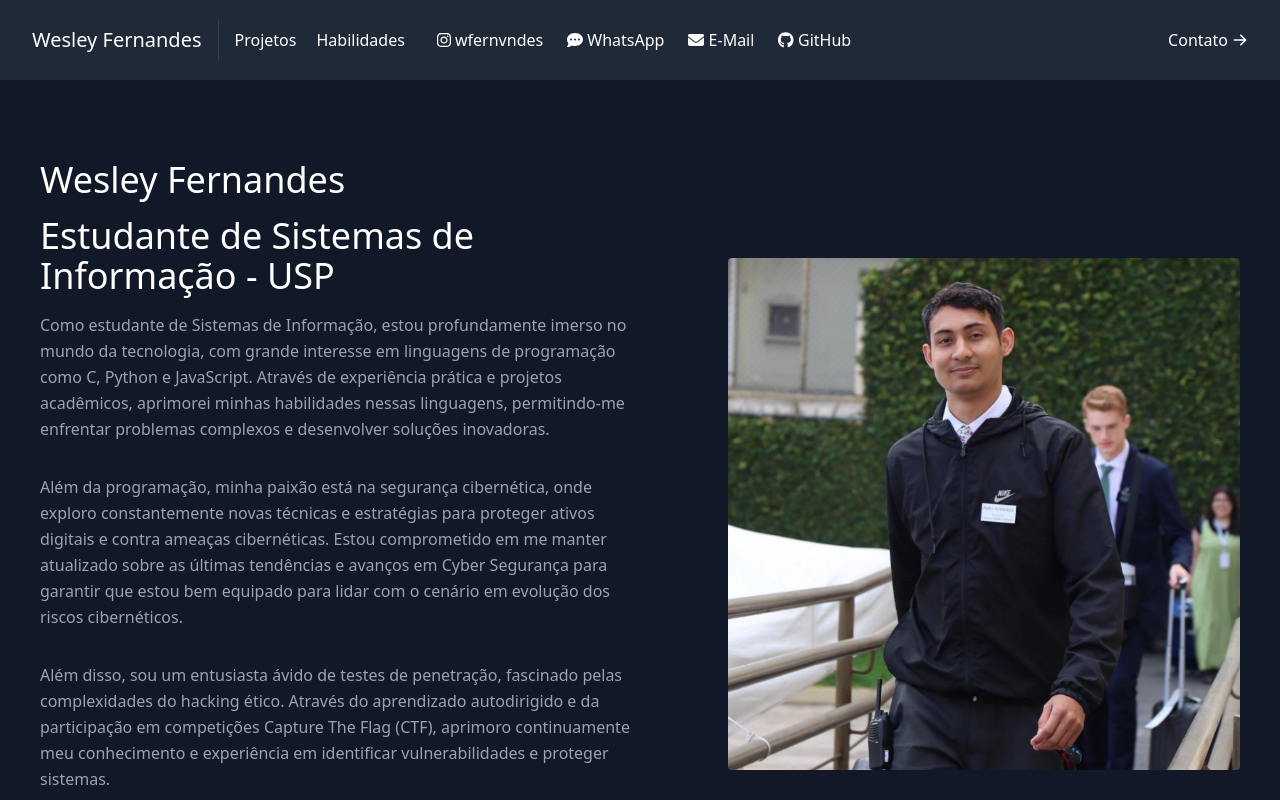
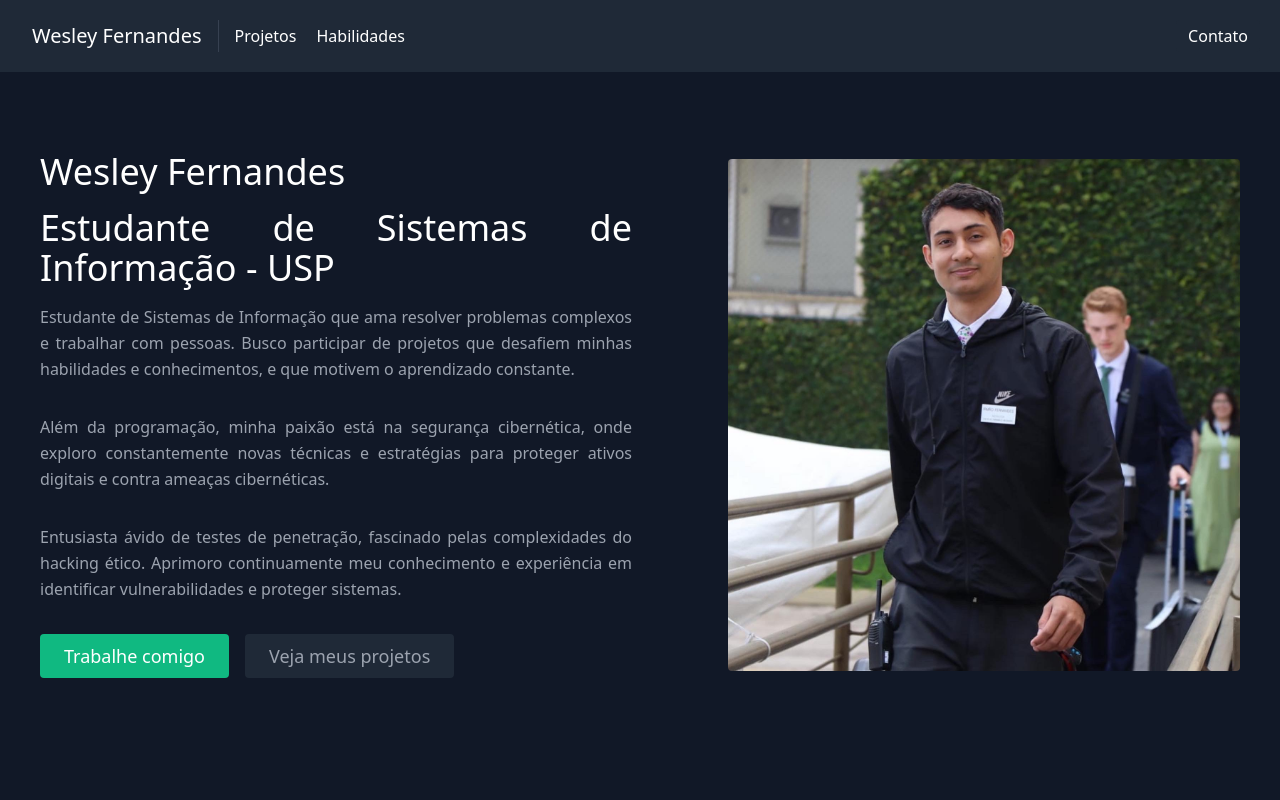
Before and after one commit to Holdrulff/portfolio, a React (Create React App) app: page / in a window 1280 px wide. Shown: the top 800 px of the page. Built offline with nearby package versions, Linux system fonts and the light colour scheme.

Commit message:
adjustments

```diff
--- a/src/components/About.jsx
+++ b/src/components/About.jsx
@@ -6,39 +6,34 @@ export default function About() {
       <div className="container mx-auto flex px-10 py-20 md:flex-row flex-col items-center">
         <div className="lg:flex-grow md:w-1/2 lg:pr-24 md:pr-16 flex flex-col md:items-start md:text-left mb-16 md:mb-0 items-center text-center">
           <div>
-            <h1 className="title-font sm:text-4xl text-3xl mb-4 font-medium text-white">
+            <h1 className=" text-justify title-font sm:text-4xl text-3xl mb-4 font-medium text-white">
               Wesley Fernandes
             </h1>
           </div>
           <div>
-            <h1 className="title-font sm:text-4xl text-3xl mb-4 font-medium text-white">
+            <h1 className="text-justify title-font sm:text-4xl text-3xl mb-4 font-medium text-white">
               Estudante de Sistemas de Informação - USP
             </h1>
           </div>
-
+          <span class="text-justify">
             <p className="mb-8 leading-relaxed">
-            Como estudante de Sistemas de Informação, estou profundamente imerso
-            no mundo da tecnologia, com grande interesse em linguagens de
-            programação como C, Python e JavaScript. Através de experiência
-            prática e projetos acadêmicos, aprimorei minhas habilidades nessas
-            linguagens, permitindo-me enfrentar problemas complexos e
-            desenvolver soluções inovadoras.
+              Estudante de Sistemas de Informação que ama resolver problemas
+              complexos e trabalhar com pessoas. Busco participar de projetos
+              que desafiem minhas habilidades e conhecimentos, e que motivem o
+              aprendizado constante.
             </p>
             <p className="mb-8 leading-relaxed">
               Além da programação, minha paixão está na segurança cibernética,
               onde exploro constantemente novas técnicas e estratégias para
-            proteger ativos digitais e contra ameaças cibernéticas. Estou
-            comprometido em me manter atualizado sobre as últimas tendências e
-            avanços em Cyber Segurança para garantir que estou bem equipado para
-            lidar com o cenário em evolução dos riscos cibernéticos.
+              proteger ativos digitais e contra ameaças cibernéticas.
             </p>
             <p className="mb-8 leading-relaxed">
-            Além disso, sou um entusiasta ávido de testes de penetração,
-            fascinado pelas complexidades do hacking ético. Através do
-            aprendizado autodirigido e da participação em competições Capture
-            The Flag (CTF), aprimoro continuamente meu conhecimento e
-            experiência em identificar vulnerabilidades e proteger sistemas.
+              Entusiasta ávido de testes de penetração, fascinado pelas
+              complexidades do hacking ético. Aprimoro continuamente meu
+              conhecimento e experiência em identificar vulnerabilidades e
+              proteger sistemas.
             </p>
+          </span>
           <div className="flex justify-center">
             <a
               href="#contact"
--- a/src/components/Contact.jsx
+++ b/src/components/Contact.jsx
@@ -1,4 +1,7 @@
 import React from "react";
+import { faEnvelope, fas } from "@fortawesome/free-solid-svg-icons";
+import { FontAwesomeIcon } from "@fortawesome/react-fontawesome";
+import { faGithub, faInstagram } from "@fortawesome/free-brands-svg-icons";
 
 export default function Contact() {
   const [name, setName] = React.useState("");
@@ -75,6 +78,49 @@ export default function Contact() {
             Contate-me
           </h2>
           <p className="leading-relaxed mb-5">Entre em contato:</p>
+          <nav>
+            <div className=" text-white inline-flex items-center border-0 py-1 px-3 focus:outline-none hover:bg-gray-700 rounded text-base mt-4 md:mt-0">
+              <a
+                href="https://www.instagram.com/accounts/login/?hl=en"
+                target="_blank"
+                rel="noreferrer noopener"
+              >
+                <FontAwesomeIcon icon={faInstagram} /> wfernvndes
+              </a>
+              <div className="social-link">
+                <a
+                  href="https://www.instagram.com/accounts/login/?hl=en"
+                  target="_blank"
+                  rel="noreferrer noopener"
+                >
+                  <i className="fab fa-instagram"></i>
+                </a>
+              </div>
+            </div>
+            <div className=" text-white inline-flex items-center border-0 py-1 px-3 focus:outline-none hover:bg-gray-700 rounded text-base mt-4 md:mt-0">
+              <a href="https://wa.me/+5519995842471">
+                <FontAwesomeIcon icon="comment-dots" /> WhatsApp
+              </a>
+            </div>
+            <div className=" text-white inline-flex items-center border-0 py-1 px-3 focus:outline-none hover:bg-gray-700 rounded text-base mt-4 md:mt-0">
+              <a
+                href="mailto:wesley.fernan1@gmail.com"
+                target="_blank"
+                rel="noreferrer noopener"
+              >
+                <FontAwesomeIcon icon={faEnvelope} /> E-Mail
+              </a>
+            </div>
+            <div className=" text-white inline-flex items-center border-0 py-1 px-3 focus:outline-none hover:bg-gray-700 rounded text-base mt-4 md:mt-0">
+              <a
+                href="https://github.com/Holdrulff"
+                target="_blank"
+                rel="noreferrer noopener"
+              >
+                <FontAwesomeIcon icon={faGithub} /> GitHub
+              </a>
+            </div>
+          </nav>
           <div className="relative mb-4">
             <label htmlFor="name" className="leading-7 text-sm text-gray-400">
               Nome
--- a/src/components/Navbar.jsx
+++ b/src/components/Navbar.jsx
@@ -1,13 +1,7 @@
-// src/components/Navbar.js
-
 import React from "react";
 import { ArrowRightIcon } from "@heroicons/react/solid";
-// import { FontAwesomeIcon } from "@fortawesome/react-fontawesome";
-// import { faInstagram } from "@fortawesome/free-solid-svg-icons";
 import { library } from "@fortawesome/fontawesome-svg-core";
 import { faEnvelope, fas } from "@fortawesome/free-solid-svg-icons";
-import { FontAwesomeIcon } from "@fortawesome/react-fontawesome";
-import { faGithub, faInstagram } from "@fortawesome/free-brands-svg-icons"; // Import from free-brands-svg-icons
 
 library.add(fas); // Add the solid icon pack (includes social media icons)
 
@@ -27,54 +21,12 @@ export default function Navbar() {
           <a href="#skills" className="mr-5 text-white hover:text-gray-400">
             Habilidades
           </a>
-          <div className=" text-white inline-flex items-center bg-gray-800 border-0 py-1 px-3 focus:outline-none hover:bg-gray-700 rounded text-base mt-4 md:mt-0">
-            <a
-              href="https://www.instagram.com/accounts/login/?hl=en"
-              target="_blank"
-              rel="noreferrer noopener"
-            >
-              <FontAwesomeIcon icon={faInstagram} /> wfernvndes
-            </a>
-            <div className="social-link">
-              <a
-                href="https://www.instagram.com/accounts/login/?hl=en"
-                target="_blank"
-                rel="noreferrer noopener"
-              >
-                <i className="fab fa-instagram"></i>
-              </a>
-            </div>
-          </div>
-          <div className=" text-white inline-flex items-center bg-gray-800 border-0 py-1 px-3 focus:outline-none hover:bg-gray-700 rounded text-base mt-4 md:mt-0">
-            <a href="https://wa.me/+5519995842471">
-              <FontAwesomeIcon icon="comment-dots" /> WhatsApp
-            </a>
-          </div>
-          <div className=" text-white inline-flex items-center bg-gray-800 border-0 py-1 px-3 focus:outline-none hover:bg-gray-700 rounded text-base mt-4 md:mt-0">
-            <a
-              href="wesley.fernan1@gmail.com"
-              target="_blank"
-              rel="noreferrer noopener"
-            >
-              <FontAwesomeIcon icon={faEnvelope} /> E-Mail
-            </a>
-          </div>
-          <div className=" text-white inline-flex items-center bg-gray-800 border-0 py-1 px-3 focus:outline-none hover:bg-gray-700 rounded text-base mt-4 md:mt-0">
-            <a
-              href="https://github.com/Holdrulff"
-              target="_blank"
-              rel="noreferrer noopener"
-            >
-              <FontAwesomeIcon icon={faGithub} /> GitHub
-            </a>
-          </div>
         </nav>
         <a
           href="#contact"
           className="text-white inline-flex items-center bg-gray-800 border-0 py-1 px-3 focus:outline-none hover:bg-gray-700 rounded text-base mt-4 md:mt-0"
         >
           Contato
-          <ArrowRightIcon className="w-4 h-4 ml-1" />
         </a>
       </div>
     </header>
```
Lines whose indentation alone changed are shown as unchanged.
